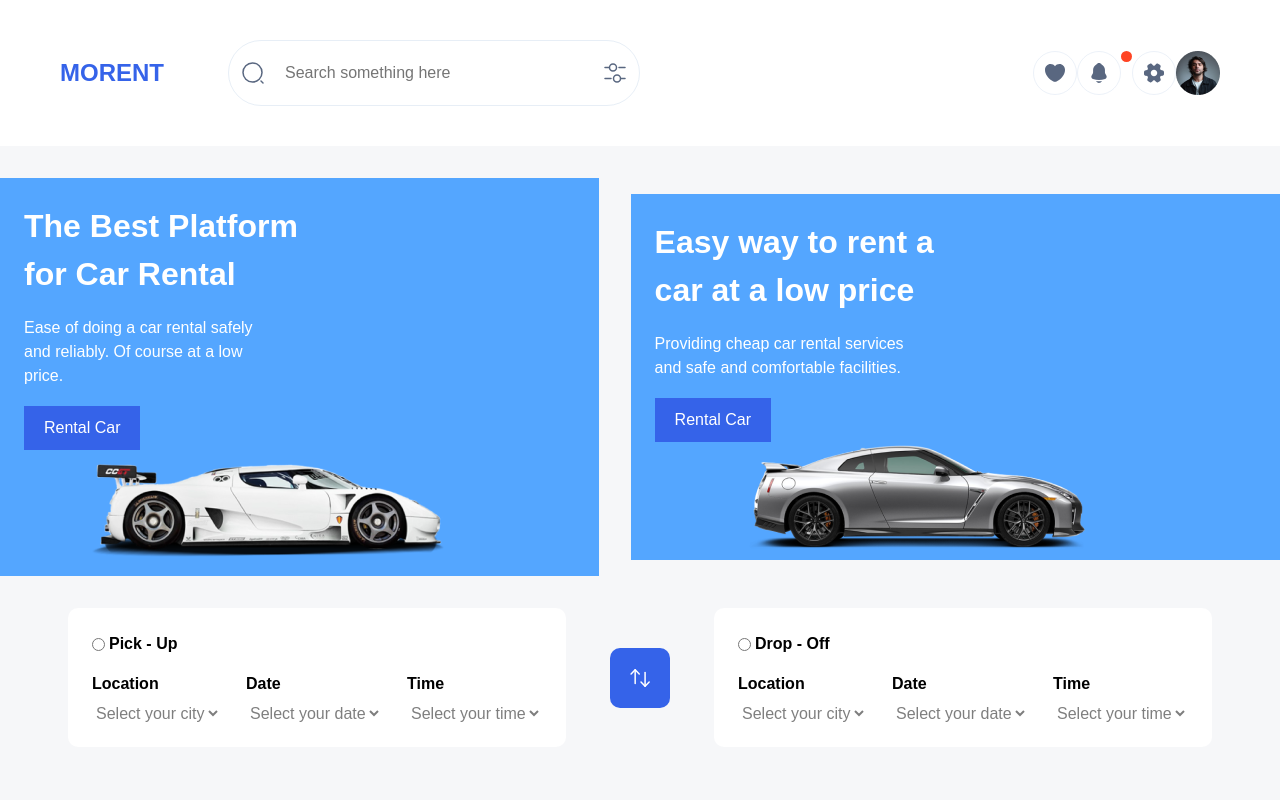
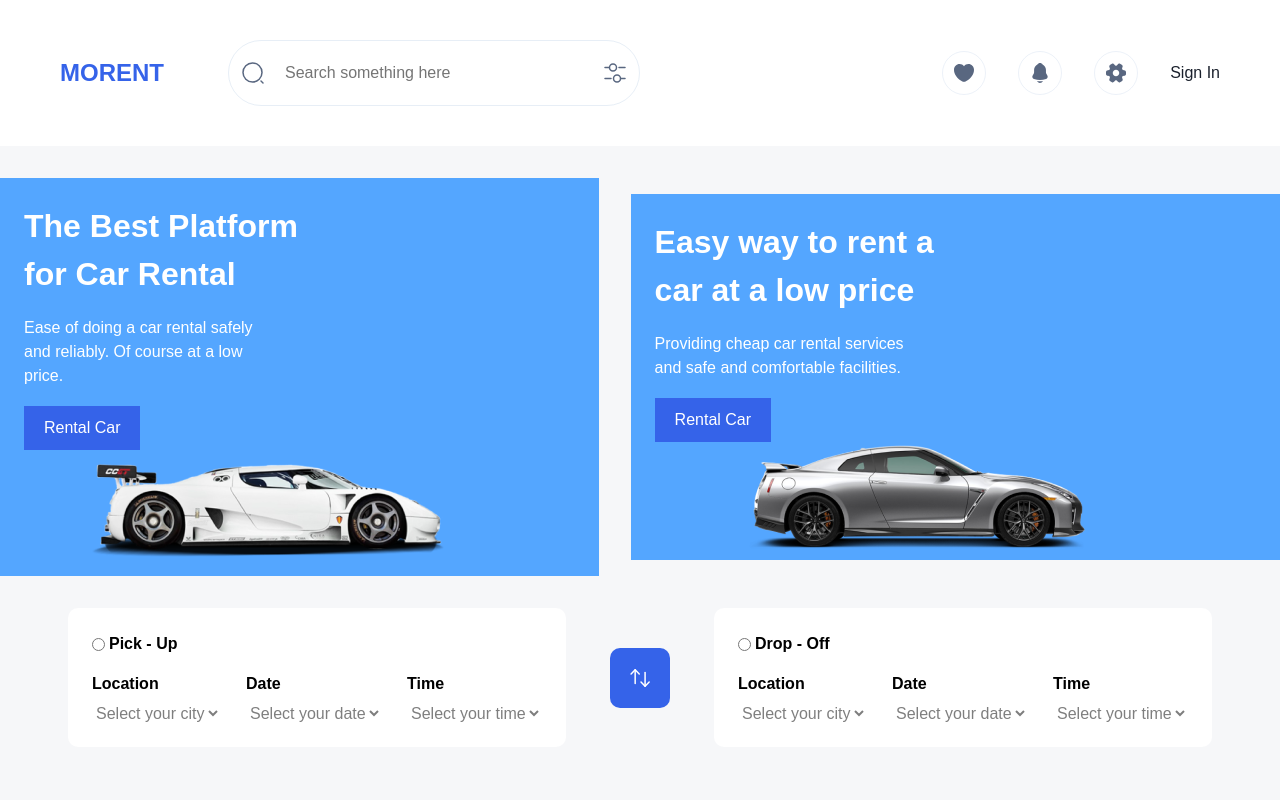
Before and after one commit to MSaliamon/morent, a React (Vite) app: page / in a window 1280 px wide. Shown: the top 800 px of the page. Built offline with nearby package versions, Linux system fonts and the light colour scheme.

Commit message:
fix header

```diff
--- a/src/components/header/Header.jsx
+++ b/src/components/header/Header.jsx
@@ -25,9 +25,8 @@ function Header() {
         <div className="header-user">
           <img src={like} alt="like" className="header-user__heart" />
           <img src={Notification} alt="Notification" className="header-user__bell" />
-          <img src={Dote} alt="dote" className="header-user__dote" />
           <img src={Settings} alt="Settings" className="header-user__settings" />
-          <img src={User} alt="User" className="header-user__avatar" />
+          <a href="" className="header-user__reges">Sign In</a>
         </div>
       </header>
     </>
--- a/src/components/header/header.scss
+++ b/src/components/header/header.scss
@@ -24,6 +24,13 @@
             }
         }
     }
+    &-user {
+        @include mixin.flex(row, flex-start, center, 32px);
+        &__reges {
+            @include mixin.PlusJakartaSans(16px, 500, 24px);
+            color: var.$text-color;
+        }
+    }
 }
 .logo {
     &__text {
```
